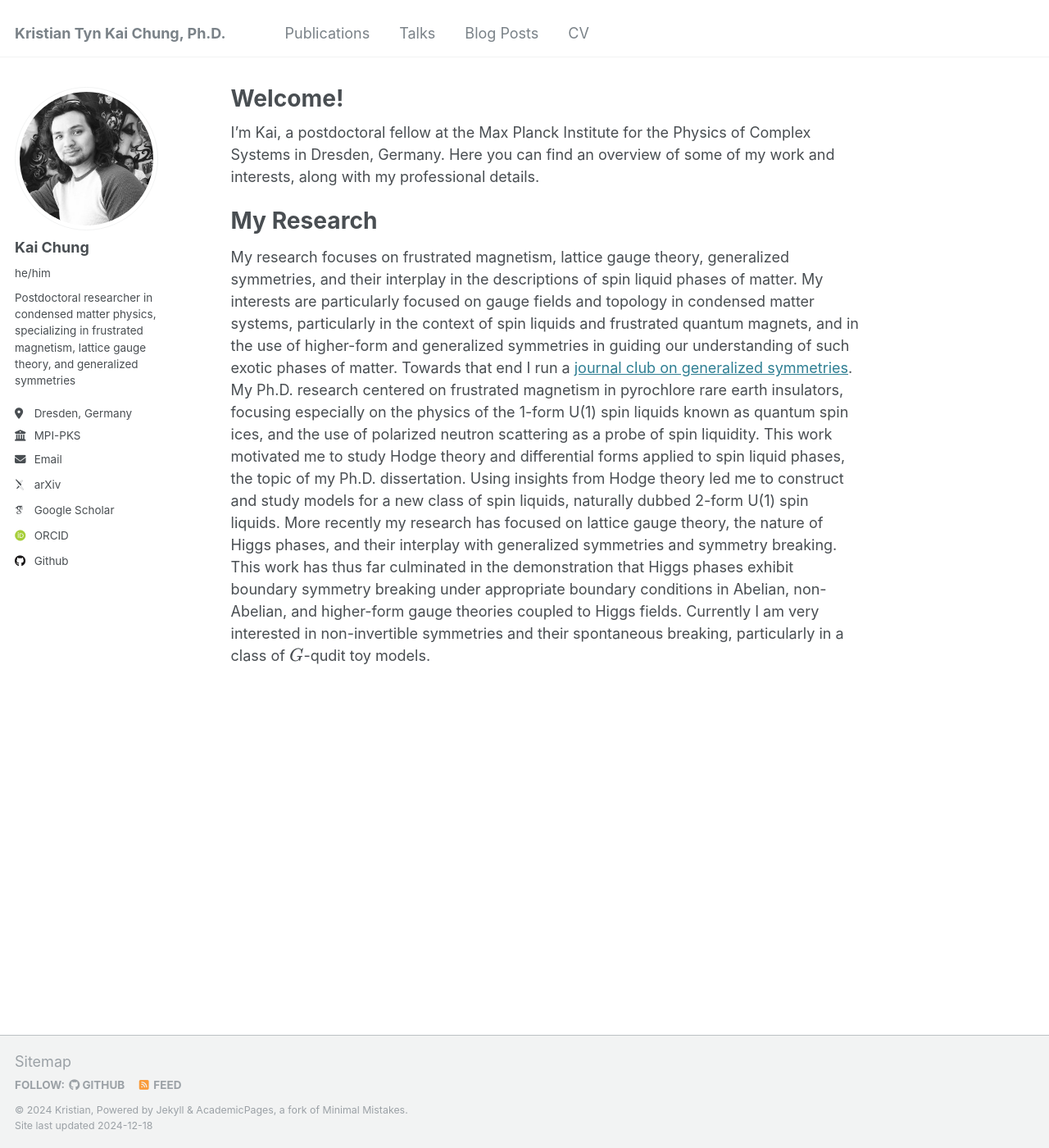
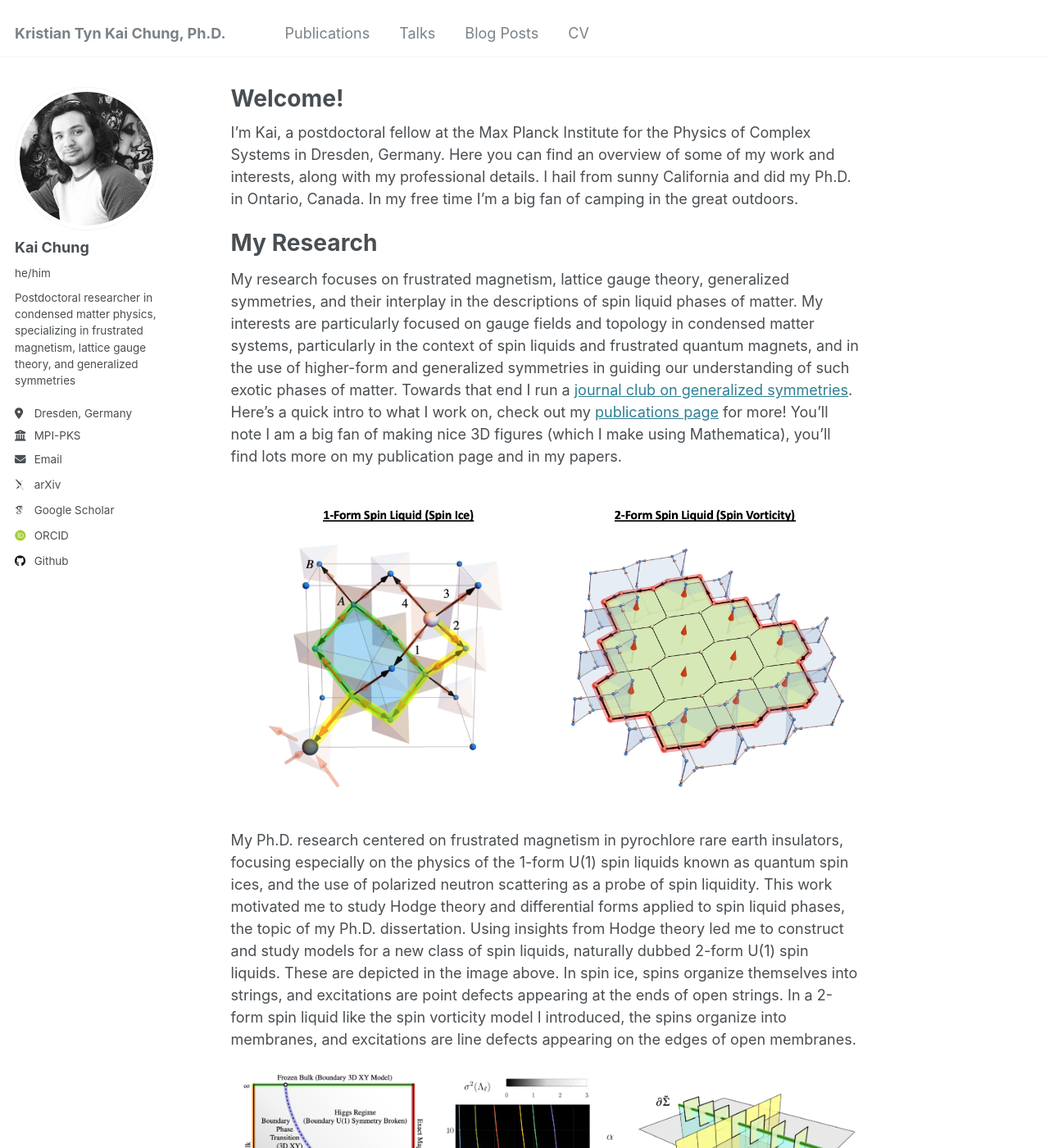
Before and after one commit to ktchung-p/ktchung-p.github.io, a Jekyll site: the page built from _pages/about.md, in a window 1280 px wide and 1400 px high. Shown: the whole window at 82% size. Built offline with Jekyll 4.4.1, drawn with Linux system fonts in a browser that asks for light colours; some web fonts are replaced; some of the changed text lies outside the part shown.

Commit message:
updated the about page

```diff
--- a/_pages/about.md
+++ b/_pages/about.md
@@ -10,6 +10,8 @@ redirect_from:
 
 I'm Kai, a postdoctoral fellow at the Max Planck Institute for the Physics of Complex Systems in Dresden, Germany.
 Here you can find an overview of some of my work and interests, along with my professional details.
+I hail from sunny California and did my Ph.D. in Ontario, Canada.
+In my free time I'm a big fan of camping in the great outdoors.
 
 
 My Research
@@ -18,9 +20,24 @@ My Research
 My research focuses on frustrated magnetism, lattice gauge theory, generalized symmetries, and their interplay in the descriptions of spin liquid phases of matter.
 My interests are particularly focused on gauge fields and topology in condensed matter systems, particularly in the context of spin liquids and frustrated quantum magnets, and in the use of higher-form and generalized symmetries in guiding our understanding of such exotic phases of matter.
 Towards that end I run a [journal club on generalized symmetries](https://generalized-symmetries-journal-club.github.io).
+Here's a quick intro to what I work on, check out my [publications page](https://ktchung-p.github.io/publications) for more!
+You'll note I am a big fan of making nice 3D figures (which I make using Mathematica), you'll find lots more on my publication page and in my papers.
+
+![depiction of a 1-form and 2-form spin liquid](https://ktchung-p.github.io/images/spin_liquids.png)
+
 My Ph.D. research centered on frustrated magnetism in pyrochlore rare earth insulators, focusing especially on the physics of the 1-form U(1) spin liquids known as quantum spin ices, and the use of polarized neutron scattering as a probe of spin liquidity.
 This work motivated me to study Hodge theory and differential forms applied to spin liquid phases, the topic of my Ph.D. dissertation.
 Using insights from Hodge theory led me to construct and study models for a new class of spin liquids, naturally dubbed 2-form U(1) spin liquids.
+These are depicted in the image above.
+In spin ice, spins organize themselves into strings, and excitations are point defects appearing at the ends of open strings.
+In a 2-form spin liquid like the spin vorticity model I introduced, the spins organize into membranes, and excitations are line defects appearing on the edges of open membranes.
+
+![phase diagram of the Abelian Higgs model](https://ktchung-p.github.io/images/Higgs_figures.png)
+
 More recently my research has focused on lattice gauge theory, the nature of Higgs phases, and their interplay with generalized symmetries and symmetry breaking.
 This work has thus far culminated in the demonstration that Higgs phases exhibit boundary symmetry breaking under appropriate boundary conditions in Abelian, non-Abelian, and higher-form gauge theories coupled to Higgs fields.
-Currently I am very interested in non-invertible symmetries and their spontaneous breaking, particularly in a class of $$G$$-qudit toy models.
+The figure above illustrates the phase diagram of the Abelian-Higgs model, which we showed exhibits boundary symmetry breaking in the Higgs phase.
+The right-most panel demonstrates how the same mechanism works for higher-form gauge theories.
+
+
+Currently I am very interested in non-invertible symmetries and their spontaneous breaking, particularly in a class of $$G$$-qudit toy models. Unfortunately I don't have a great picture for this yet, but I'm sure I'll make one for my next paper!
```
Also changed, not shown: images/spin_liquids.png (added).
